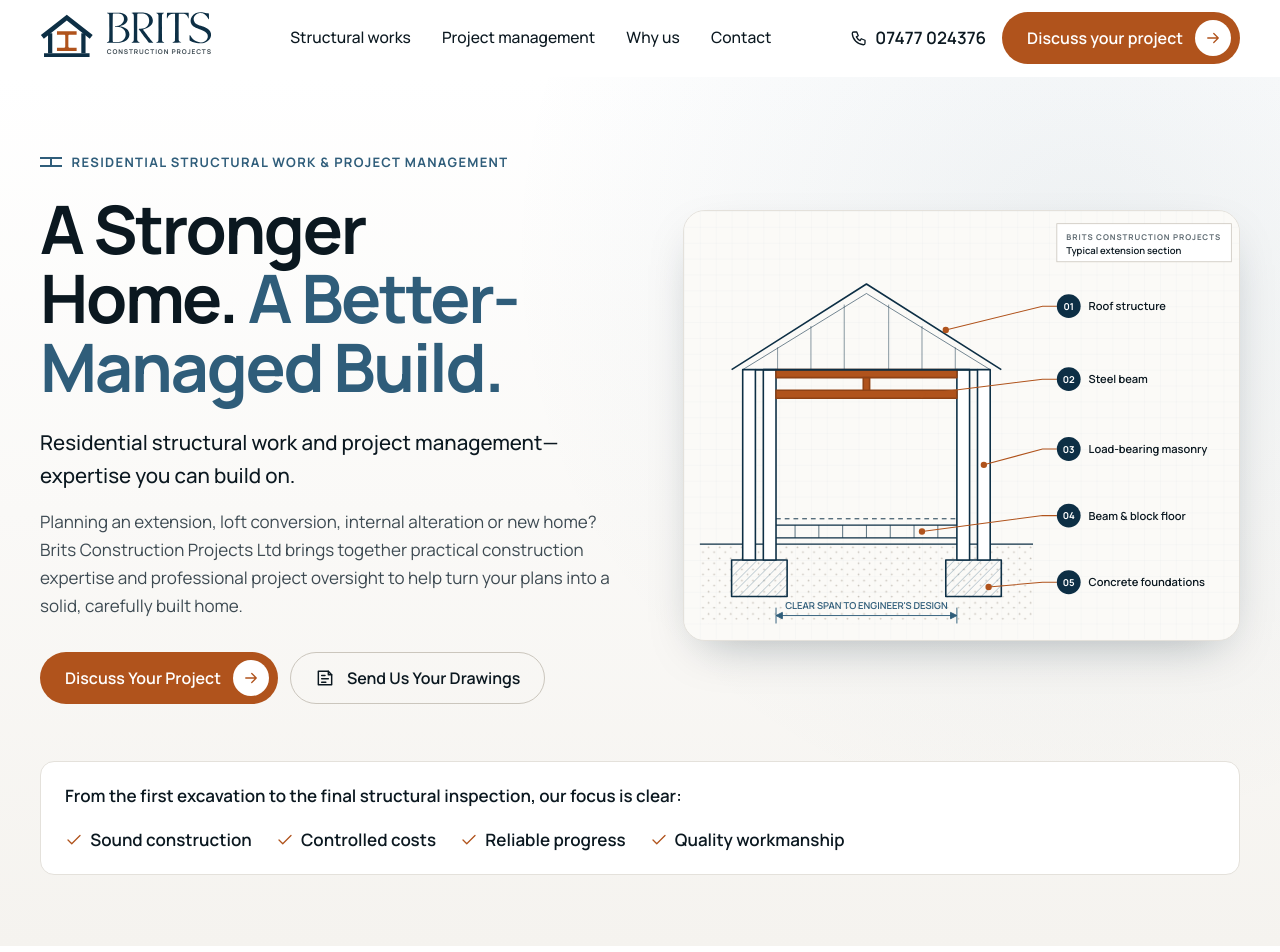
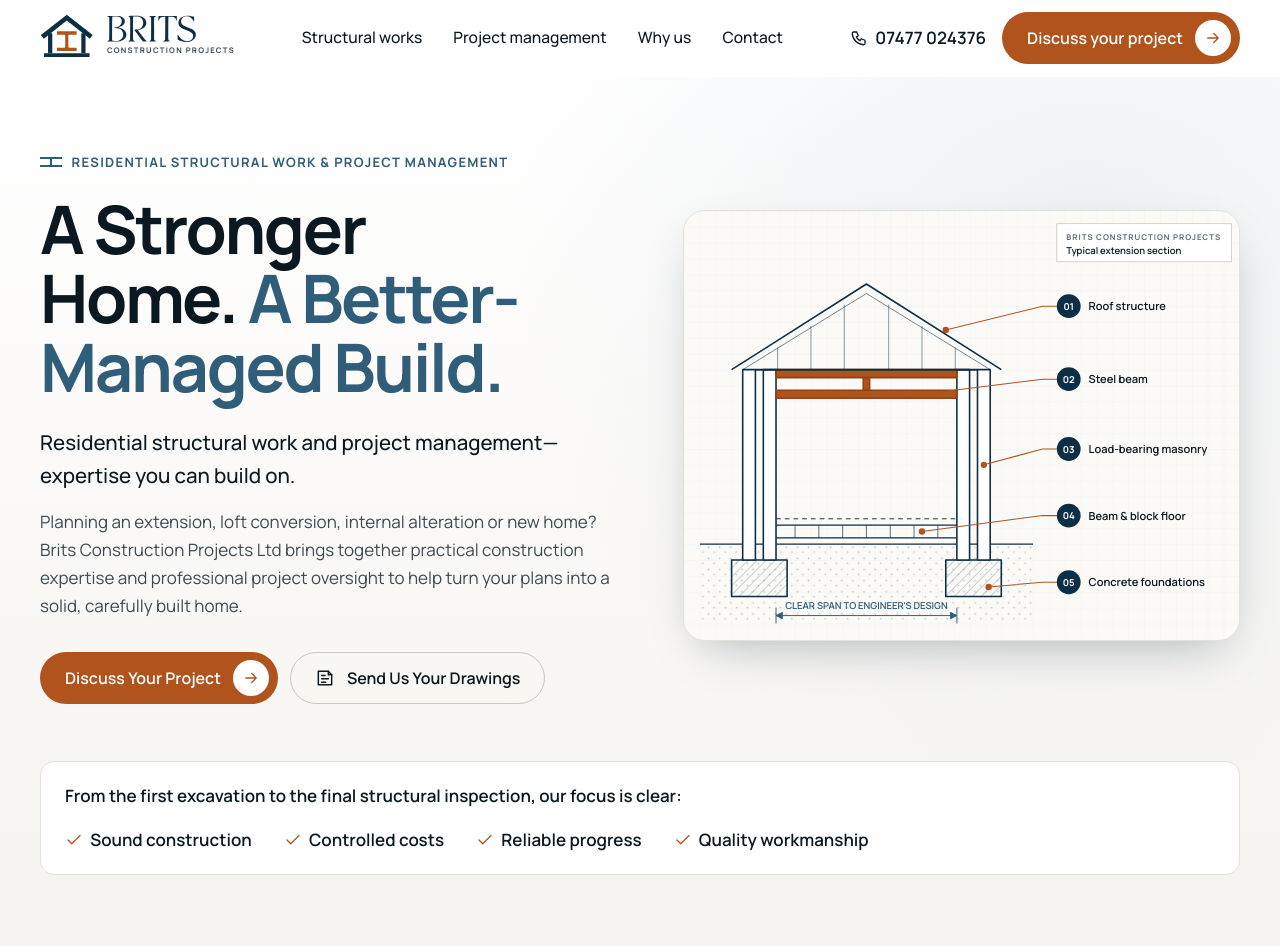
Before and after one commit to Bazil846/britsprojects, an Astro site: page / in a window 1280 px wide. Shown: the top 952 px of the page. Built offline with nearby package versions, Linux system fonts and the light colour scheme; Astro itself is replaced by a stand-in of ours.

Commit message:
Logo: smaller BRITS, aligned subline; home: even grid for the four promises
Co-Authored-By: Claude Opus 5.5 <noreply@anthropic.com>
Claude-Session: https://claude.ai/code/session_01Bqxj84nCppAJLNHT4URF25

```diff
--- a/src/components/Logo.astro
+++ b/src/components/Logo.astro
@@ -33,15 +33,17 @@ const WORDMARK = 'M996.5 1096.7C976.4 1094.9 952.6 1087.6 931.6 1076.9C922.6 107
   </svg>
   {
     !markOnly && (
-      <svg class="logo__words" viewBox="236 839 871 362" role="img" aria-label="Brits Construction Projects">
-        <path fill={navy} d={WORDMARK} />
+      <svg class="logo__words" viewBox="236 830 871 276" role="img" aria-label="Brits Construction Projects">
+        <g transform="translate(74 251.7) scale(0.7)">
+          <path fill={navy} d={WORDMARK} />
+        </g>
         <text
           x="242"
-          y="1188"
+          y="1095"
           textLength="858"
           lengthAdjust="spacing"
           font-family="Manrope Variable, Manrope, sans-serif"
-          font-size="54"
+          font-size="52"
           font-weight="700"
           fill={sub}
         >
@@ -66,7 +68,7 @@ const WORDMARK = 'M996.5 1096.7C976.4 1094.9 952.6 1087.6 931.6 1076.9C922.6 107
   }
   .logo__words {
     display: block;
-    height: 2.75rem;
+    height: 2.55rem;
     width: auto;
     flex: none;
   }
@@ -75,7 +77,7 @@ const WORDMARK = 'M996.5 1096.7C976.4 1094.9 952.6 1087.6 931.6 1076.9C922.6 107
       width: 2.95rem;
     }
     .logo__words {
-      height: 2.4rem;
+      height: 2.2rem;
     }
   }
 </style>
--- a/src/pages/index.astro
+++ b/src/pages/index.astro
@@ -301,10 +301,8 @@ const schema = [
   }
   .focus {
     margin-top: clamp(2.5rem, 2rem + 2vw, 4rem);
-    display: flex;
-    flex-wrap: wrap;
-    align-items: center;
-    gap: 1rem 2rem;
+    display: grid;
+    gap: 1rem;
     padding: 1.25rem 1.5rem;
     background: var(--canvas);
     border: 1px solid var(--line);
@@ -315,12 +313,24 @@ const schema = [
     font-weight: 600;
   }
   .focus__list {
-    display: flex;
-    flex-wrap: wrap;
+    display: grid;
+    grid-template-columns: 1fr;
     gap: 0.75rem 1.5rem;
     list-style: none;
     margin: 0;
     padding: 0;
+  }
+  @media (min-width: 540px) {
+    .focus__list {
+      grid-template-columns: repeat(2, minmax(0, 1fr));
+    }
+  }
+  @media (min-width: 900px) {
+    .focus__list {
+      grid-template-columns: repeat(4, auto);
+      justify-content: start;
+      column-gap: 2rem;
+    }
   }
   .focus__list li {
     display: inline-flex;
@@ -328,8 +338,10 @@ const schema = [
     gap: 0.45rem;
     font-weight: 600;
     color: var(--ink);
+    white-space: nowrap;
   }
   .focus__list :global(svg) {
+    flex: none;
     color: var(--copper);
   }
 
```
